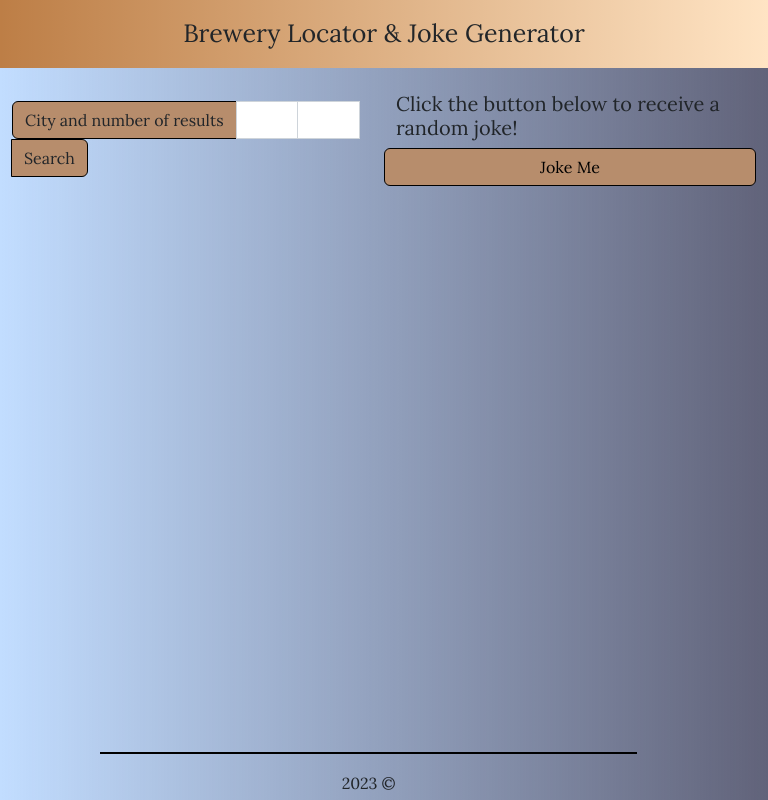
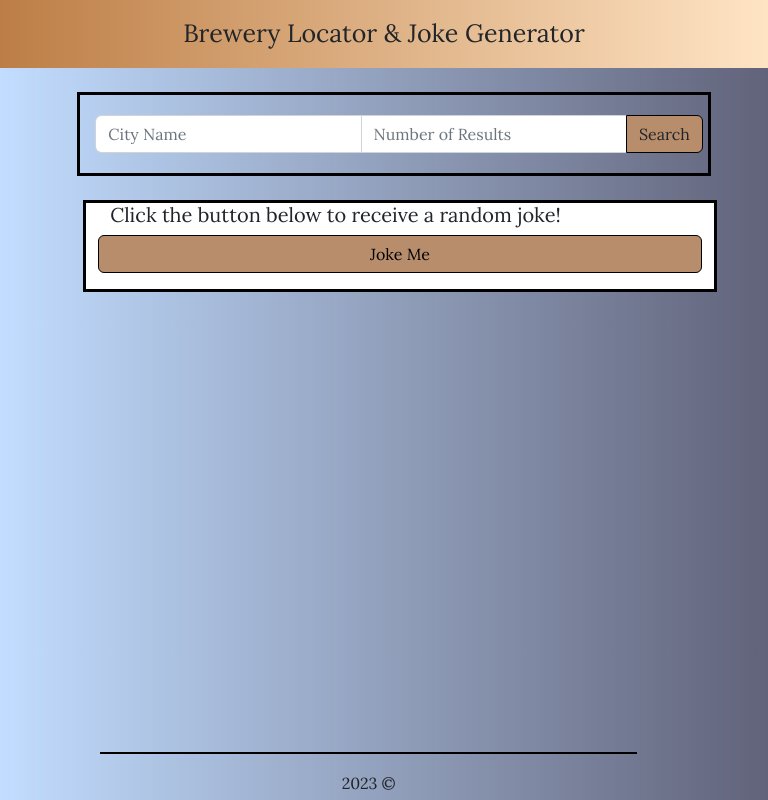
Before and after one commit to marinadelconte/BreweryLocator, a plain HTML site: page index.html in a window 768 px wide. Drawn offline with nearby package versions, Linux system fonts and the light colour scheme.

Commit message:
re added code that got deleted in merge

```diff
--- a/index.html
+++ b/index.html
@@ -12,19 +12,19 @@
 </head>
 <body>
     <header>Brewery Locator & Joke Generator</header>
-    <section class="row d-flex align-items-center">
-        <div class="container col-lg-5 col-md-6 mt-4 ml-3  col-sm-12 " id="card1">
+    <section class="row d-flex align-items-center" id="mainSection">
+        <div class="container col-lg-4 col-md-6 mt-4 ml-3  col-sm-12 " id="card1">
             <div class="container" id="brewery">
                 <div class="input-group">
-                    <span class="input-group-text input-color">City and number of results</span>
-                    <input type="text" aria-label="First name" class="form-control" id="cityChoice">
-                    <input type="text" aria-label="Last name" class="form-control" id="resultsNumber">
+
+                    <input type="text" aria-label="First name" class="form-control" id="cityChoice" placeholder="City Name">
+                    <input type="text" aria-label="Last name" class="form-control" id="resultsNumber" placeholder="Number of Results">
                     <button class="btn btn-outline-dark input-color" type="button" id="button-addon1">Search</button>
                 </div>
                 <div id="brewItems"></div>
             </div>
         </div>
-        <div class="container row col-lg-3 mt-4 col-md-6 col-sm-12 d-flex justify-content-center" id="card2">
+        <div class="container row col-lg-4 mt-4 col-md-6 col-sm-12 d-flex justify-content-center" id="card2">
             <h5 class="d-block row-lg-12" id="jokeHeader">Click the button below to receive a random joke!</h5>
             <button class="btn btn-dark d-block row-lg-12 input-color" id="jokeBtn">Joke Me</button>
             <p id="joke"></p>
@@ -33,7 +33,7 @@
                 <button class="btn btn-dark mt-2 column-lg-6 input-color" id="goodJoke">That's a good one.</button>
             </div>
         </div>
-        <div class="container col px-2" id="card3">
+        <div class="container px-2 col-lg-3 col-md-12" id="card3">
             <div id="finalBrew"></div>
             <h6 id="finalJoke"></h6>
         </div>
--- a/script.js
+++ b/script.js
@@ -1,5 +1,6 @@
 let searchButton = document.getElementById("button-addon1")
 let myModal = new bootstrap.Modal(document.querySelector('.modal'));
+let thirdCard = document.getElementById("card3")
 function displaySearch() {
     let cityName = document.getElementById("cityChoice").value;
     let numResults = document.getElementById("resultsNumber").value;
@@ -118,6 +119,7 @@ anotherJoke.addEventListener("click", function (event) {
         })
 })
 keeper.addEventListener("click", function (event) {
+    thirdCard.classList.add("c3Style")
     event.target.matches("goodJoke");
     localStorage.setItem("randomJoke", randomJoke);
     let jokeStorage = localStorage.getItem("randomJoke");
@@ -126,18 +128,23 @@ keeper.addEventListener("click", function (event) {
 })
 brewDiv.addEventListener("click", function (event) {
     if (event.target.matches("button")) {
+        thirdCard.classList.add("c3Style")
         let newDiv = event.target.parentElement;
+        let barNameElement = event.target.parentElement.previousSibling
+        console.log(barNameElement)
+        let barName = barNameElement.innerHTML
+        localStorage.setItem("barName", barName)
         console.log(newDiv)
         divContent = newDiv.innerHTML;
         localStorage.setItem("divContent", divContent)
         let brewStorage = localStorage.getItem("divContent");
         let finalBrew = document.getElementById("finalBrew");
-        finalBrew.innerHTML = "<b> You selected the following brewery</b>: " + brewStorage;
+        finalBrew.innerHTML = "<b>You selected the following brewery: " + barName + brewStorage +"</b>";
         let buttonFromCard = finalBrew.querySelector("button")
-        finalBrew.removeChild(buttonFromCard);
+        buttonFromCard.remove();
     }
 })
 function removeJokeItems(){
-    requestJoke.style.visibility = "hidden"
-    jokeHeader.style.visibility = "hidden"
+    requestJoke.remove()
+    jokeHeader.remove()
 }
--- a/style.css
+++ b/style.css
@@ -37,14 +37,28 @@ header {
 #jokeBtn {
     color: black;
 }
-/*(225, 197, 197)
-(170, 130, 130);
-*/
+#brewery{
+    padding-right: 5px;
+  }
 #card1{
     max-height: 700px;
     overflow-y: scroll;
-    margin-bottom: 15px;
+    padding: 20px;
+    border: 3px solid black;
+    position: relative;
+    left: 10px;
+    padding-right: 0px;
+    padding-left: 3px;
 }
+#card2{
+    border: 3px solid black;
+    background-color: white;
+  }
+.c3Style{
+    border: 3px solid black;
+    background-color: white;
+  }
+
 footer {
 margin-left: 13%;
 text-align: center;
@@ -58,20 +72,54 @@ height: 3.0rem;
 footer, h6 {
     padding-top: 10px;
 }
-@media screen and (min-width: 992px) {
-    .card {
-        width: 40;
+@media screen and (max-width: 992px) {
+   #mainSection{
+    display: flex;
+    flex-direction: column;
+    align-items: center;
+
+   }
+   #card1, #card2, #card3{
+    width: 80%;
+
+}
+    #card2{
+        position:relative;
+        margin-bottom: 15px;
+        left: 10px;
     }
-}
-@media screen and (min-width: 768px) {
-    .card {
-        width: 50;
+    #card3{
+
+        position: relative;
+        left: 10px;
+    }
+  }
+
+  @media screen and (max-width: 768px) {
+    #mainSection {
+        display: flex;
         flex-direction: column;
+        align-items: center;
     }
-}
-@media screen and (min-width: 600px) {
+
+    #card1, #card2, #card3{
+        width: 80%;
+
+    }
+    #card1{
+        position: relative;
+
+    }
+    #card2{
+        position: relative;
+
+        margin-left: 0px;
+    }
+  }
+
+  @media screen and (max-width: 600px) {
     .card {
         width: 100;
         flex-direction: column;
     }
-}
+  }
```
